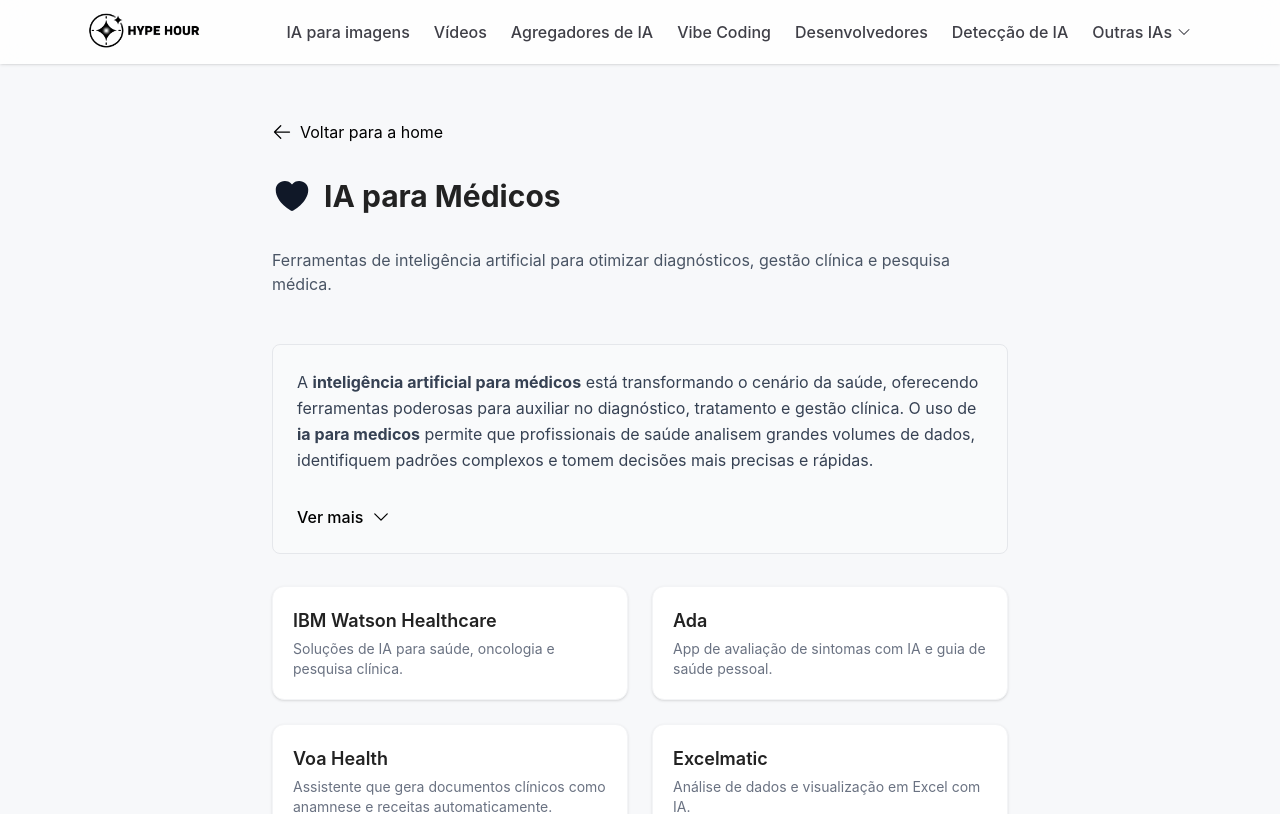
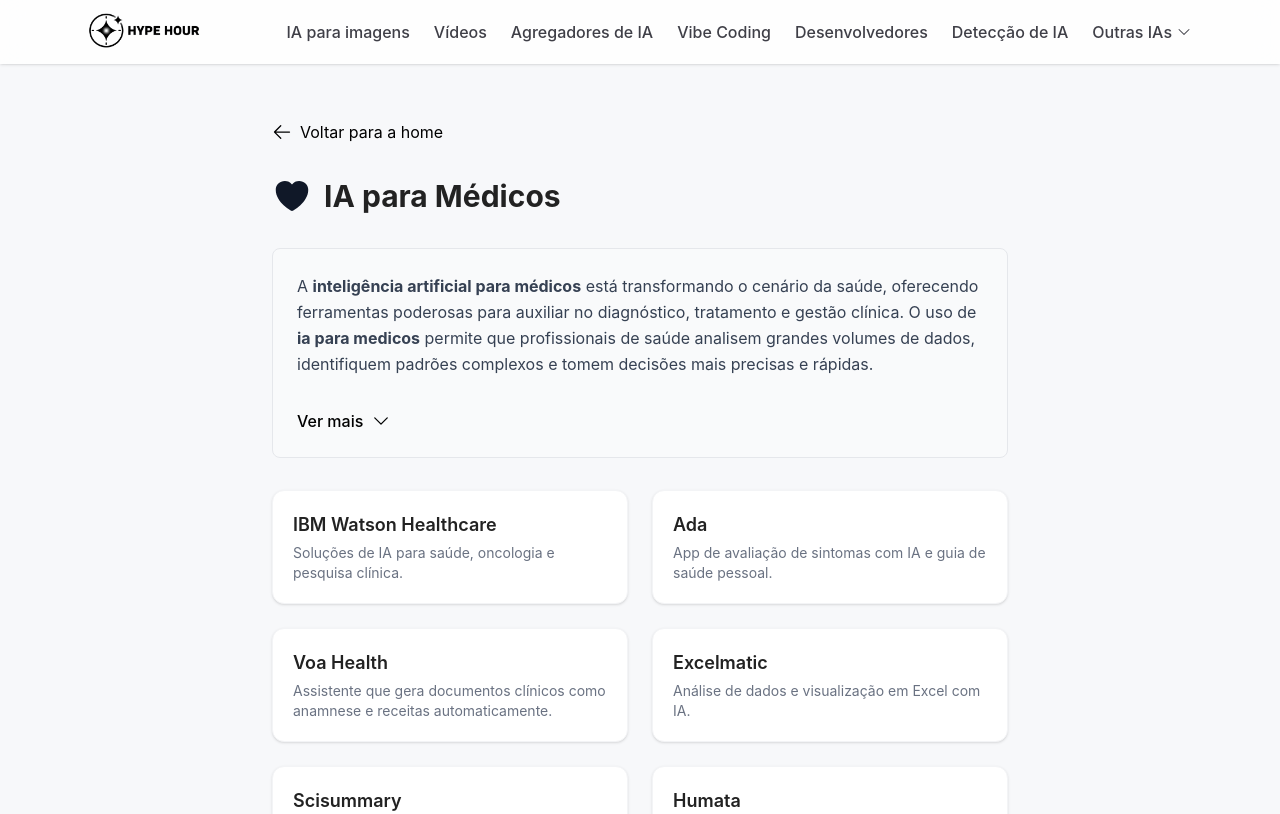
Before and after one commit to cavadema/hypehour, a Next.js app: page /ia-para-medicos in a window 1280 px wide. Shown: the top 814 px of the page. Built offline with nearby package versions, Linux system fonts and the light colour scheme.

Commit message:
UI: Finalize IA para Medicos layout (spacing and intro)

```diff
--- a/app/ia-para-medicos/ExpandableContent.tsx
+++ b/app/ia-para-medicos/ExpandableContent.tsx
@@ -7,7 +7,7 @@
     const [isExpanded, setIsExpanded] = useState(false);
 
     return (
-        <div className="mb-8 bg-gray-50 rounded-lg p-6 border border-gray-200 mt-12">
+        <div className="mb-8 bg-gray-50 rounded-lg p-6 border border-gray-200">
             <div className="text-gray-700 leading-relaxed">
                 <p className="mb-4">
                     A <strong>inteligência artificial para médicos</strong> está transformando o cenário da saúde, oferecendo ferramentas poderosas para auxiliar no diagnóstico, tratamento e gestão clínica. O uso de <strong>ia para medicos</strong> permite que profissionais de saúde analisem grandes volumes de dados, identifiquem padrões complexos e tomem decisões mais precisas e rápidas.
--- a/app/ia-para-medicos/page.tsx
+++ b/app/ia-para-medicos/page.tsx
@@ -69,7 +69,6 @@
                 <HeartIcon className="w-10 h-10 text-gray-900" />
                 <h1 className="text-3xl font-bold">IA para Médicos</h1>
             </div>
-            <p className="mb-8 text-gray-600">Ferramentas de inteligência artificial para otimizar diagnósticos, gestão clínica e pesquisa médica.</p>
             <ExpandableContent />
             <div className="grid gap-6 sm:grid-cols-2">
                 {ferramentas.map((f) => (
```
